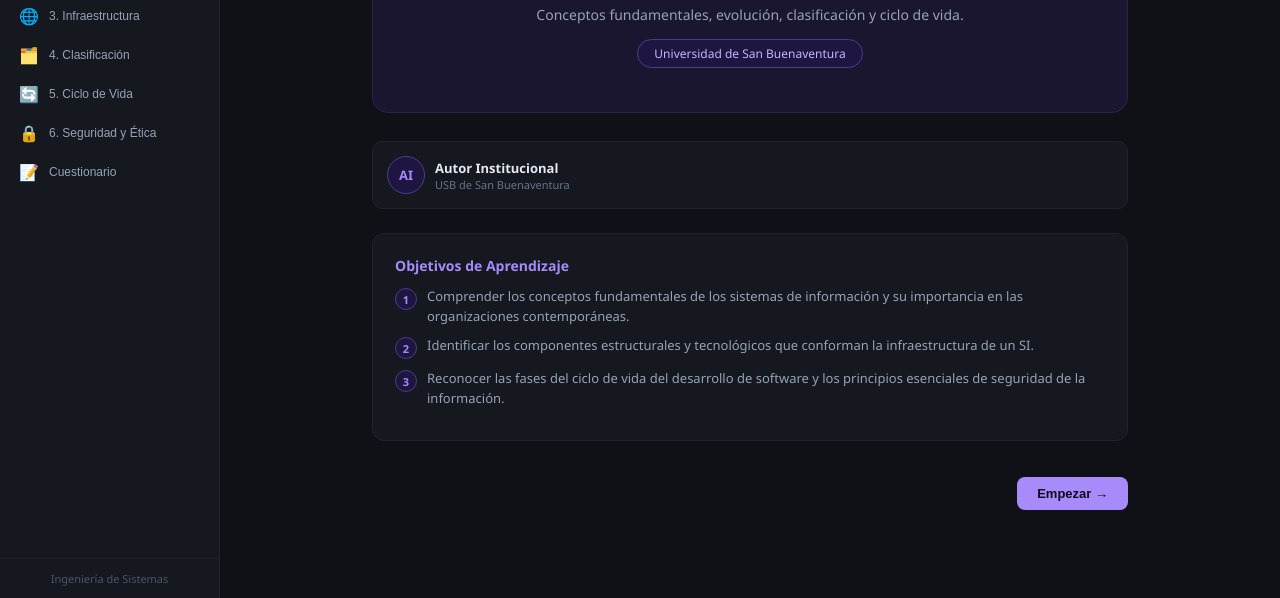
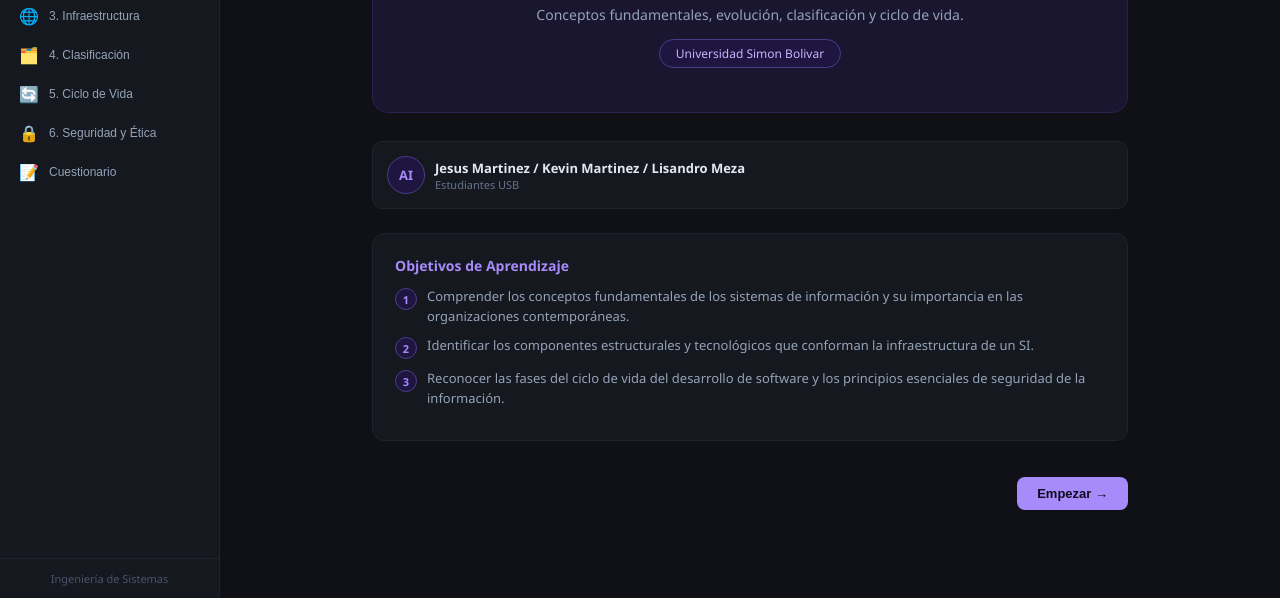
Before and after one commit to LisandrowX/ova-si23, a plain HTML site: page index.html in a window 1280 px wide. Shown: the part 202-800 px from the top of the page. Drawn offline with Linux system fonts and the light colour scheme.

Commit message:
Update index.html

```diff
--- a/index.html
+++ b/index.html
@@ -211,15 +211,15 @@ body{font-family:'Segoe UI',Arial,sans-serif;background:#0f1117;color:#e2e8f0;di
       <div class="hero-tag">Objeto Virtual de Aprendizaje</div>
       <h1>Sistemas de Información</h1>
       <p>Conceptos fundamentales, evolución, clasificación y ciclo de vida.</p>
-      <div class="hero-badge">Universidad de San Buenaventura</div>
+      <div class="hero-badge">Universidad Simon Bolivar</div>
     </div>
 
     <div class="autores-grid">
       <div class="autor-card">
         <div class="autor-av">AI</div>
         <div>
-          <div class="autor-name">Autor Institucional</div>
-          <div class="autor-role">USB de San Buenaventura</div>
+          <div class="autor-name">Jesus Martinez / Kevin Martinez / Lisandro Meza</div>
+          <div class="autor-role">Estudiantes USB</div>
         </div>
       </div>
     </div>
```
